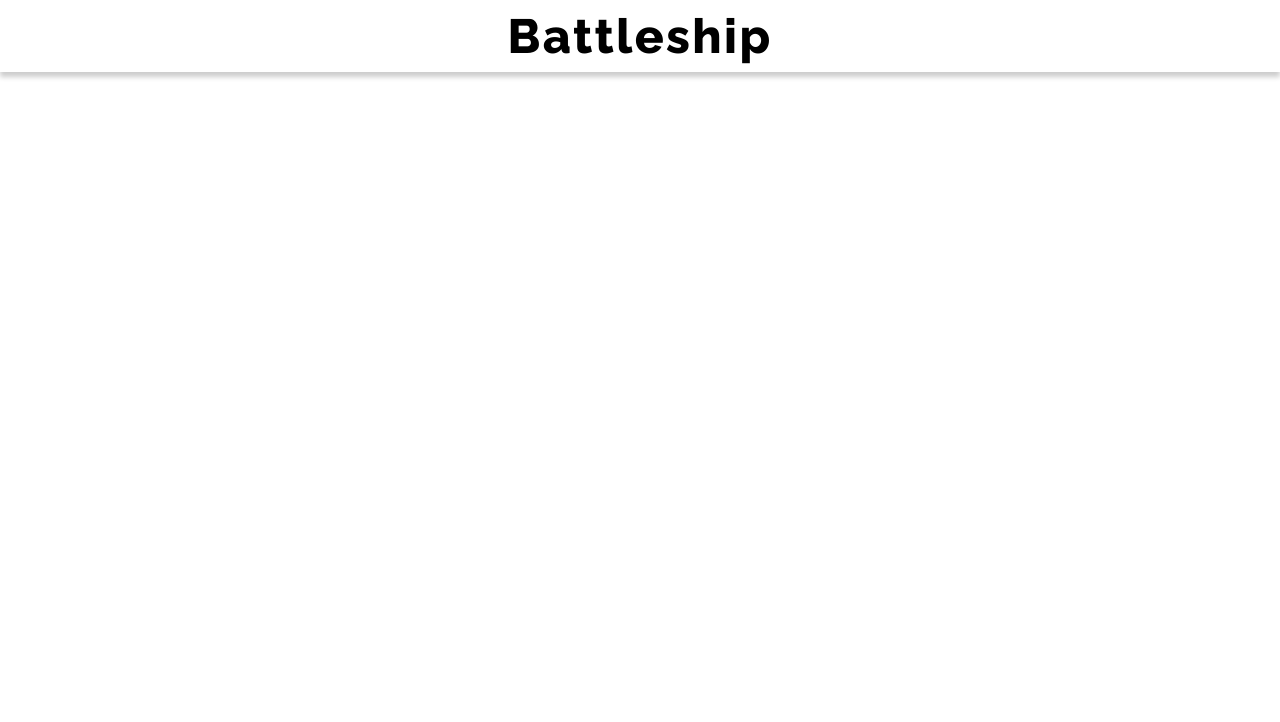
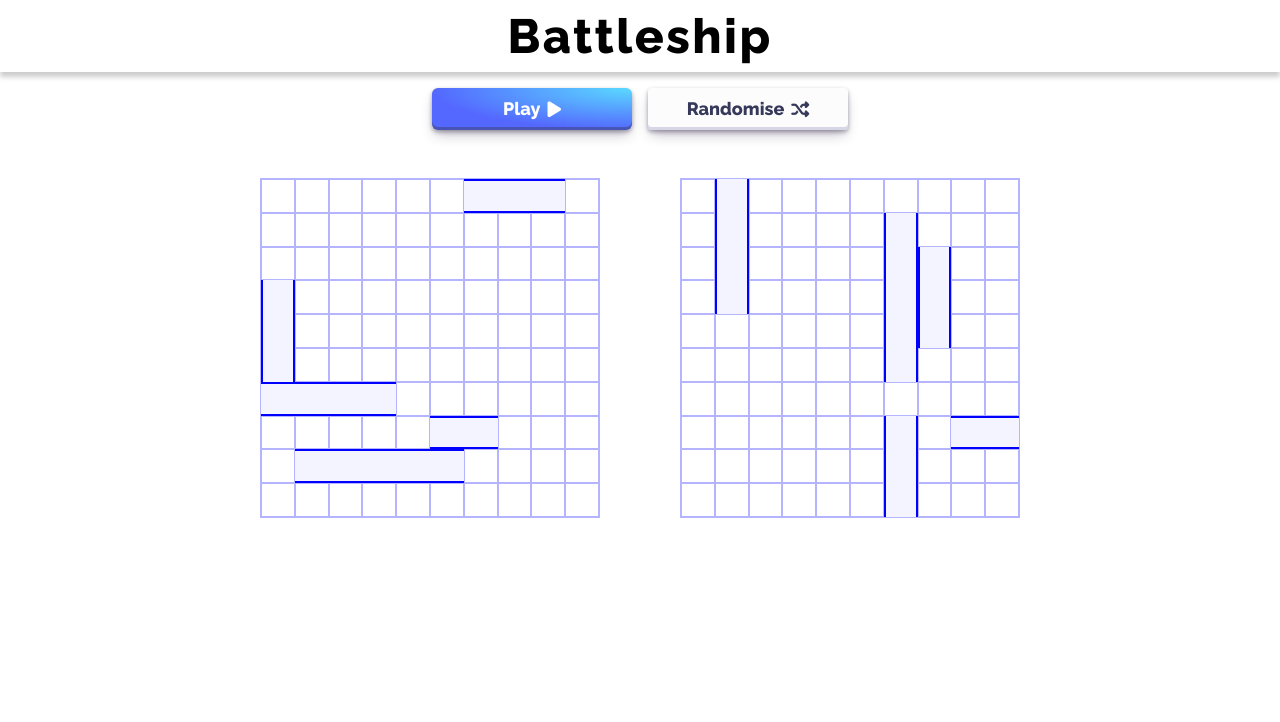
Before and after one commit to bismarkagyare/battleship, a website built with webpack: page dist/index.html in a window 1280 px wide. Shown: the top 722 px of the page. Built offline with nearby package versions, Linux system fonts and the light colour scheme.

Commit message:
webpack build

```diff
--- a/dist/index.html
+++ b/dist/index.html
@@ -16,6 +16,7 @@
       crossorigin="anonymous"
       referrerpolicy="no-referrer"
     />
+
     <title>Battleship</title>
   <link rel="icon" href="favicon.ico"><script defer src="main.js"></script><link href="main.css" rel="stylesheet"></head>
   <body>
@@ -25,14 +26,27 @@
       </header>
 
       <main class="main">
-        <div class="board player-board"></div>
-        <div class="board computer-board"></div>
+        <div class="btns">
+          <button class="play-btn btn">
+            Play
+            <i class="fas fa-play"></i>
+          </button>
+          <button class="random-btn btn">
+            Randomise
+            <i class="fas fa-random"></i>
+          </button>
+        </div>
+
+        <div class="game-container">
+          <div class="board" id="player-board"></div>
+          <div class="board" id="computer-board"></div>
+        </div>
       </main>
 
       <footer class="footer">
         <p>&copy;Bismark Agyare</p>
         <a href="https://github.com/bismarkagyare" target="_blank">
-          <i class="fab fa-github"></i>
+          <i class="fab fa-github rotate"></i>
         </a>
       </footer>
     </div>
```
